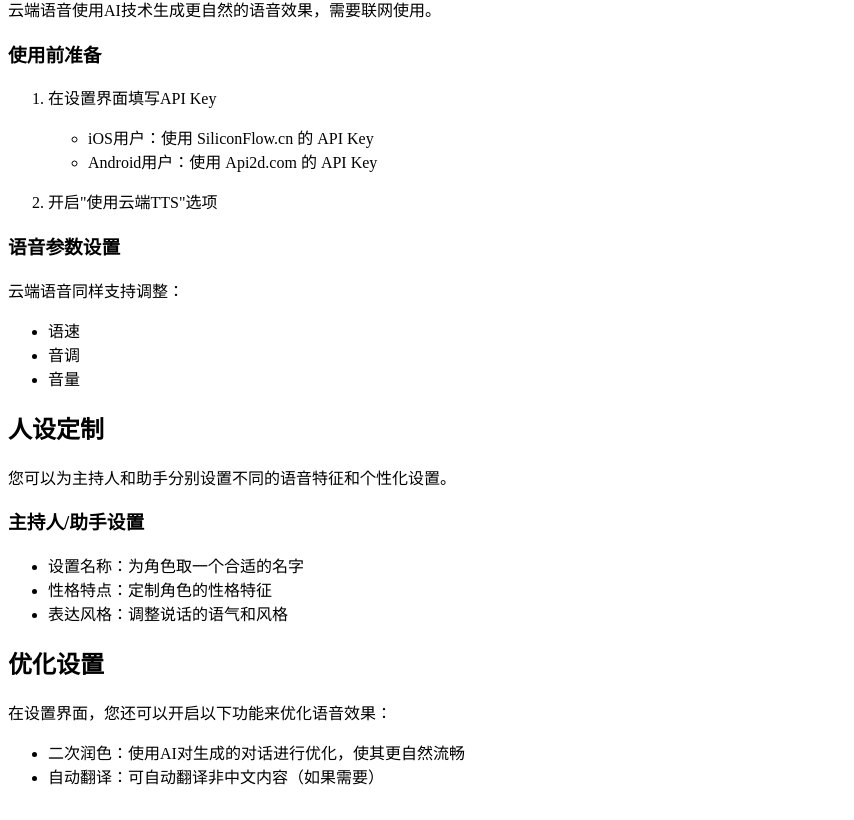
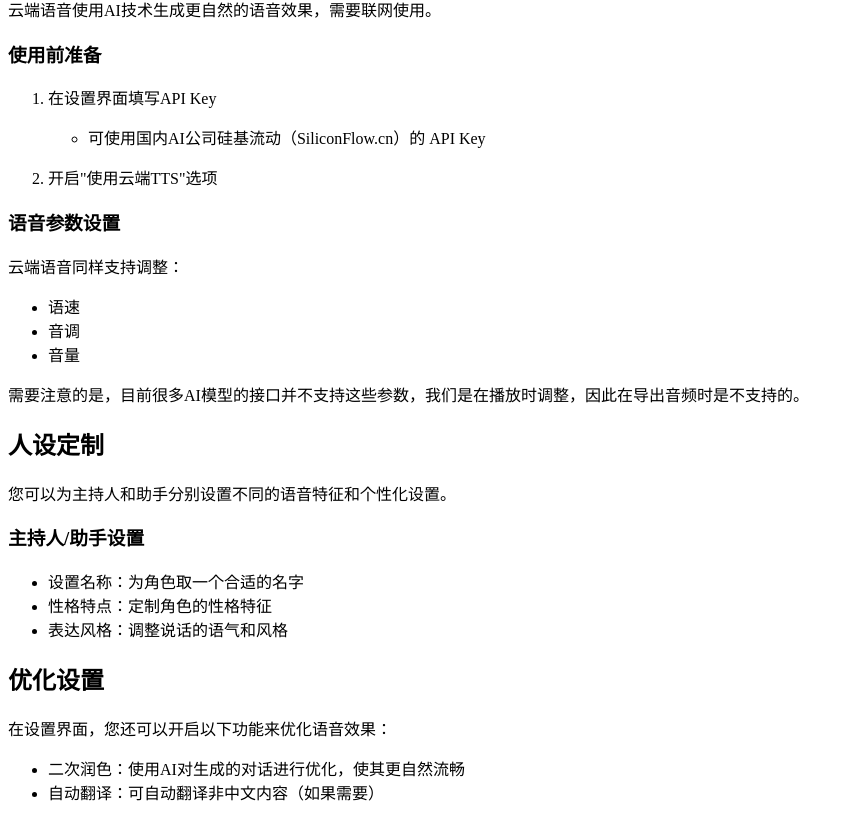
Before and after one commit to easychen/serverchan3-doc, a Next.js app: page /maidio/features/voice in a window 1280 px wide. Shown: the part 939-1759 px from the top of the page, without its empty margins (0-854 px from the left). Built offline with nearby package versions, Linux system fonts and the light colour scheme.

Commit message:
暂时隐藏api2d相关帮助，用于iOS上架。

```diff
--- a/pages/maidio/features/voice.mdx
+++ b/pages/maidio/features/voice.mdx
@@ -39,8 +39,7 @@ iOS系统自带中文语音引擎，无需额外设置。
 
 ### 使用前准备
 1. 在设置界面填写API Key
-   - iOS用户：使用 SiliconFlow.cn 的 API Key
-   - Android用户：使用 Api2d.com 的 API Key
+   - 可使用国内AI公司硅基流动（SiliconFlow.cn）的 API Key
 
 2. 开启"使用云端TTS"选项
 
@@ -49,6 +48,8 @@ iOS系统自带中文语音引擎，无需额外设置。
 - 语速
 - 音调
 - 音量
+
+需要注意的是，目前很多AI模型的接口并不支持这些参数，我们是在播放时调整，因此在导出音频时是不支持的。
 
 ## 人设定制
 
--- a/pages/maidio/getting-started.mdx
+++ b/pages/maidio/getting-started.mdx
@@ -7,9 +7,11 @@
 3. 输入您在 AI 平台的 API Key，
    - iOS 版目前支持：
       - [SiliconFlow.cn](https://cloud.siliconflow.cn/i/GKAoff2O): 国内领先的开源模型服务商，注册账号后可创建API KEY
-   - Android 版目前支持：
+
+   {/* - Android 版目前支持：
       - [SiliconFlow.cn](https://cloud.siliconflow.cn/i/GKAoff2O): 国内领先的开源模型服务商，注册账号后可创建API KEY
-      - [API2D](https://api2d.com/r/186008)：位于加拿大的一站式AI API分发和增值平台，注册账号后可创建API KEY，支持微信充值
+      - [API2D](https://api2d.com/r/186008)：位于加拿大的一站式AI API分发和增值平台，注册账号后可创建API KEY，支持微信充值 */}
+
 4. 点击"保存"按钮完成设置
 
 
--- a/pages/maidio/index.mdx
+++ b/pages/maidio/index.mdx
@@ -11,9 +11,9 @@
 - 🔊 本地/云端语音：支持本地和云端两种语音合成方式
 - 🎧 音频导出：将生成好的节目导出，作为播客直接发布
 
-## 视频教程
+{/* ## 视频教程
 
-[点此观看](https://the7.ft07.com/Maidio/%E9%BA%A6%E6%82%A0%E7%94%B5%E5%8F%B0-%E4%BD%BF%E7%94%A8%E6%95%99%E5%AD%A6.mp4)
+[点此观看](https://the7.ft07.com/Maidio/%E9%BA%A6%E6%82%A0%E7%94%B5%E5%8F%B0-%E4%BD%BF%E7%94%A8%E6%95%99%E5%AD%A6.mp4) */}
 
 ## 开始使用
 
```
